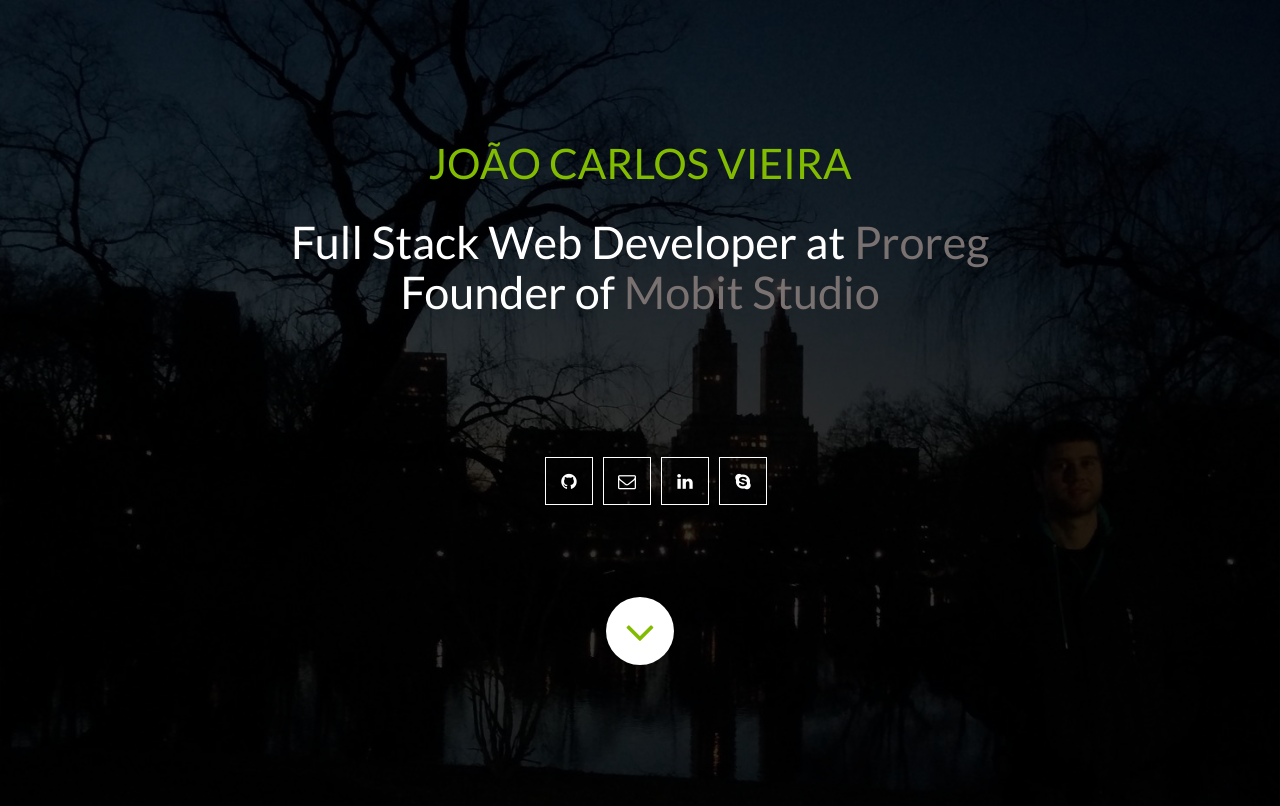
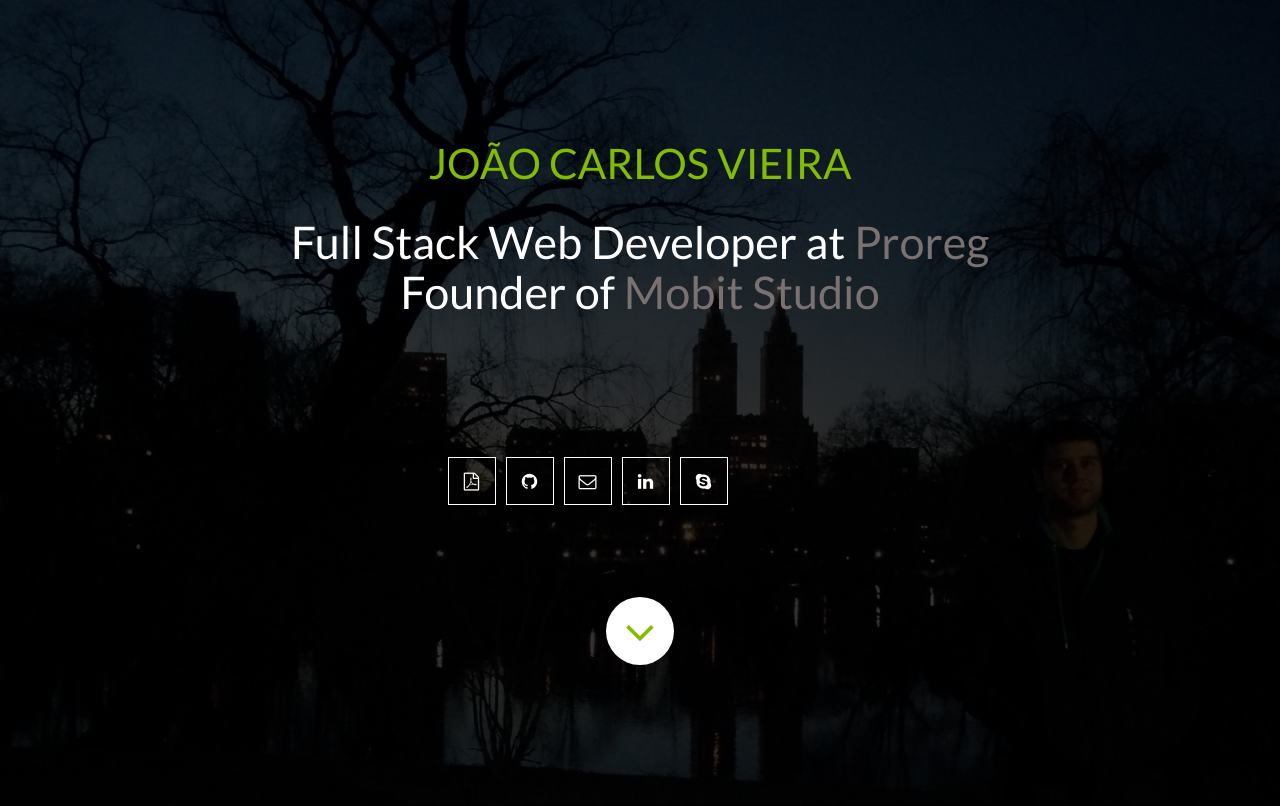
Before and after one commit to joaocv3/personal, a PHP site: page /index.html in a window 1280 px wide. Shown: the top 806 px of the page. Run offline with PHP 8.4, Linux system fonts and the light colour scheme; some libraries are stand-ins or nearby versions.

Commit message:
feature: Add resume

```diff
--- a/assets/css/main.css
+++ b/assets/css/main.css
@@ -706,6 +706,10 @@
   background: #00AFF0;
   border: 1px solid #00AFF0;
 }
+#feedback .address .social-icon li a .fa-file-pdf-o:hover {
+  background: #FF0000;
+  border: 1px solid #FF0000;
+}
 /* Feedback Section End */
 /* Footer Section Start */
 #footer {
--- a/index.html
+++ b/index.html
@@ -46,9 +46,10 @@
           <section id="feedback">
             <div class="container">
               <div class="row">
-                <div class="col-sm-4 col-md-4 col-md-offset-4 wow fadeInRight animated" data-wow-delay="1.4s">
+                <div class="col-sm-4 col-md-4 col-md-offset-3 wow fadeInRight animated" data-wow-delay="1.4s">
                   <div class="address">
                     <ul class="social-icon">
+                      <li><a href="Resume-JoaoCarlosVieira.pdf"><i class="fa fa-file-pdf-o"></i></a></li>
                       <li><a href="https://github.com/joaocv3"><i class="fa fa-github"></i></a></li>
                       <li><a href="mailto:joaocv3@gmail.com"><i class="fa fa-envelope-o"></i></a></li>
                       <li><a href="https://www.linkedin.com/in/joaocv3/"><i class="fa fa-linkedin"></i></a></li>
```
Also changed, not shown: 1 other file.
